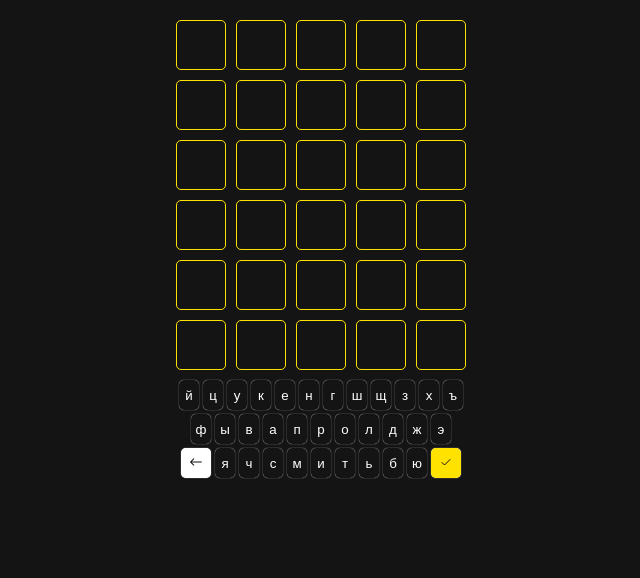
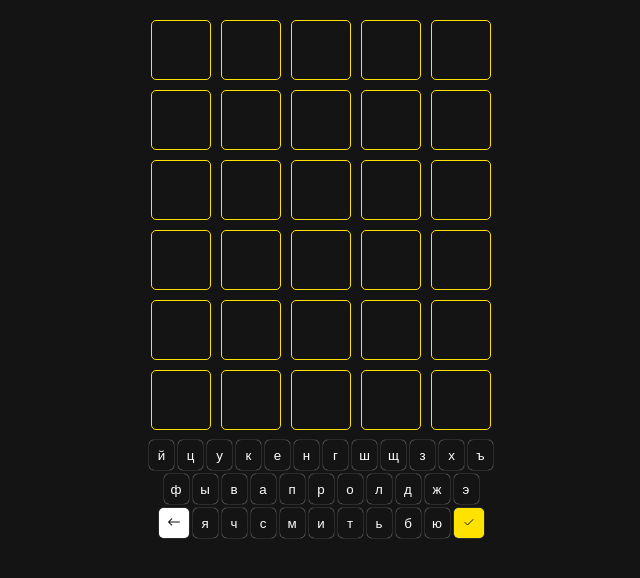
Before and after one commit to vmolchanov/five-letters, a Vue app: page / in a window 1280 px wide. Shown: the top 578 px of the page, without its empty margins (319-959 px from the left). Built offline with nearby package versions, Linux system fonts and the light colour scheme.

Commit message:
Обновлены стили

```diff
--- a/src/components/fl-field.vue
+++ b/src/components/fl-field.vue
@@ -57,8 +57,8 @@ export default defineComponent({
        margin-bottom: 10px;
      }
     .fl-field__col {
-      width: 50px;
-      height: 50px;
+      width: 60px;
+      height: 60px;
       font-size: 24px;
       line-height: 50px;
       text-align: center;
--- a/src/components/fl-keyboard.vue
+++ b/src/components/fl-keyboard.vue
@@ -100,7 +100,7 @@ export default defineComponent({
 
   .fl-keyboard__button {
     padding: 0;
-    width: 20px;
+    width: 25px;
     height: 30px;
     text-align: center;
     color: var(--white);
```
